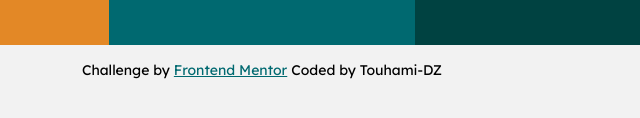
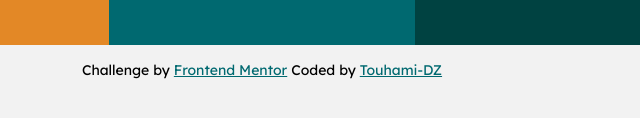
Before and after one commit to touhamii/-3-column-preview-card-component-Almost-Pixel-Perfect, a plain HTML site: page index.html in a window 1280 px wide. Shown: the part 626-744 px from the top of the page, 378-1018 px from the left. Drawn offline with Linux system fonts and the light colour scheme.

Commit message:
added a link to my solution on FrontEnd Mentor

```diff
--- a/index.html
+++ b/index.html
@@ -71,7 +71,7 @@
 <footer>
         Challenge by
         <a href="https://www.frontendmentor.io/challenges/3column-preview-card-component-pH92eAR2-">Frontend Mentor</a>
-        Coded by Touhami-DZ
+        Coded by <a href="https://www.frontendmentor.io/solutions/3-columnpreviewcardcomponent-pixel-perfect-with-flexbox-sKazwuq22_">Touhami-DZ</a>
 </footer>
 </body>
 </html>
```
